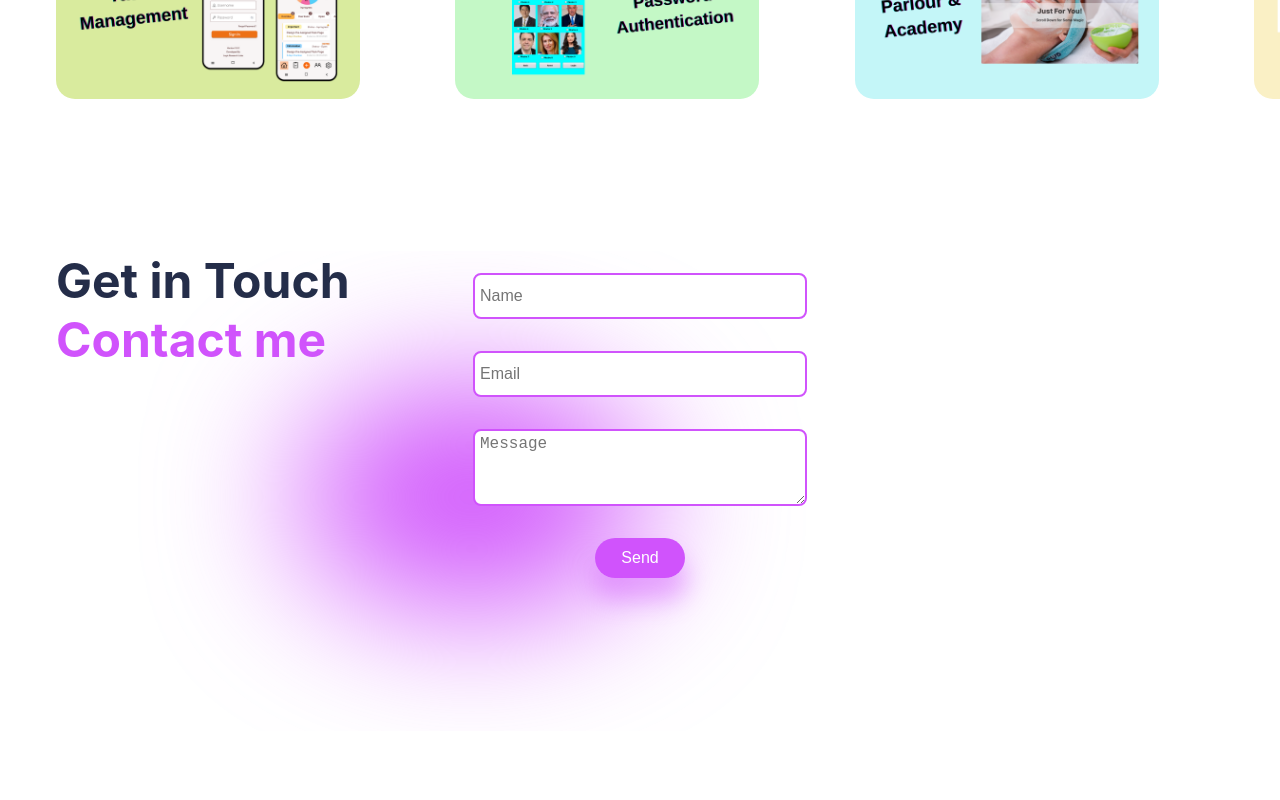
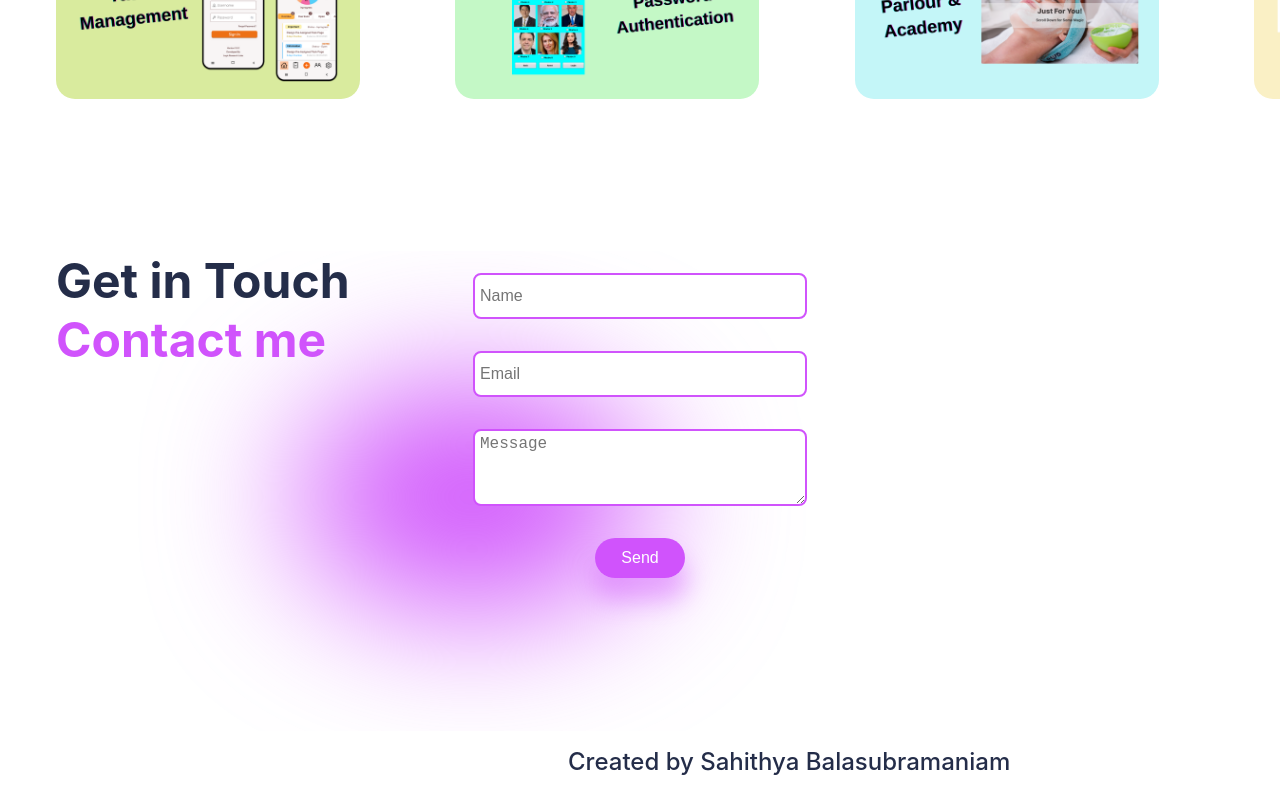
Before and after one commit to sahithyaba/Portfolio, a React (Create React App) app: page / in a window 1280 px wide. Shown: the part 2571-3371 px from the top of the page. Before the commit the page ends 3310 px from the top, so only its background shows below. Built offline with nearby package versions, Linux system fonts and the light colour scheme.

Commit message:
Footer Completed

```diff
--- a/src/App.js
+++ b/src/App.js
@@ -6,6 +6,7 @@ import Experience from "./components/Experience/Experience";
 import Works from "./components/Works/Works";
 import Portfolio from "./components/Portfolio/Portfolio";
 import Contact from "./components/Contact/Contact";
+import Footer from "./components/Footer/Footer";
 function App() {
   return (
     <div className="App">
@@ -16,6 +17,7 @@ function App() {
       <Works/>
       <Portfolio/>
       <Contact/>
+      <Footer/>
     </div>
   );
 }
--- /dev/null
+++ b/src/components/Footer/Footer.css
@@ -0,0 +1,9 @@
+.footer{
+    font-size: 24px;
+    font-weight: 500;
+    align-items: center;
+    justify-content: center;
+    margin-top: 1rem;
+    margin-left: 32rem;
+    margin-bottom: 1rem;
+}
--- /dev/null
+++ b/src/components/Footer/Footer.jsx
@@ -0,0 +1,11 @@
+import React from "react";
+import "./Footer.css";
+const Footer = () => {
+  return (
+    <div className="footer">
+        Created by Sahithya Balasubramaniam
+    </div>
+  );
+};
+
+export default Footer;
```
